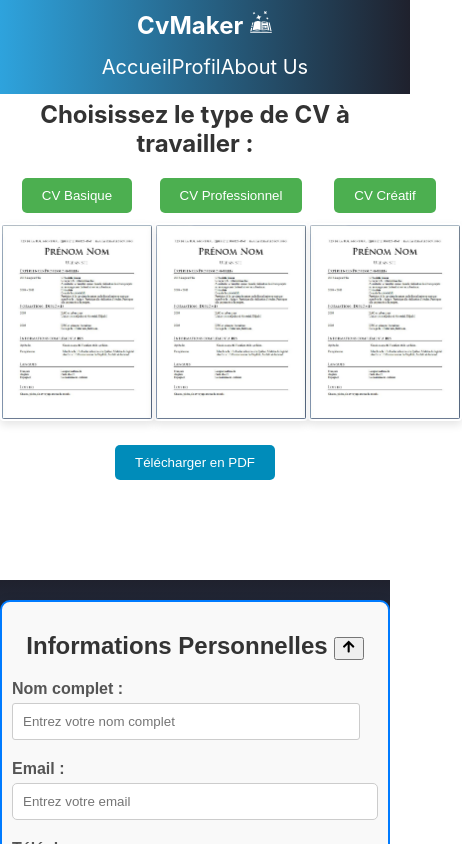
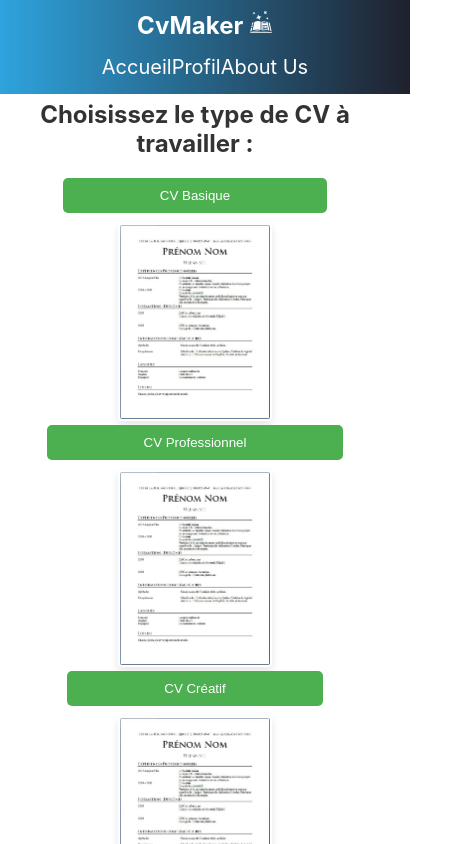
Before and after one commit to lemezzi/DreamCV, a React (Create React App) app: page / in a window 390 px wide. Shown: the top 844 px of the page, 462 px wide, since content can reach past the window. Built offline with nearby package versions, Linux system fonts and the light colour scheme.

Commit message:
Update CvList.css

```diff
--- a/src/Components/CvList.css
+++ b/src/Components/CvList.css
@@ -63,3 +63,16 @@
     text-align: center;
 
 }
+
+@media (max-width: 768px) {
+    .cv-list-buttons {
+      flex-direction: column;
+      align-items: center;
+    }
+
+    .cv-list-button,
+    .download-button {
+      width: 100%;
+      max-width: 300px;
+    }
+  }
```
